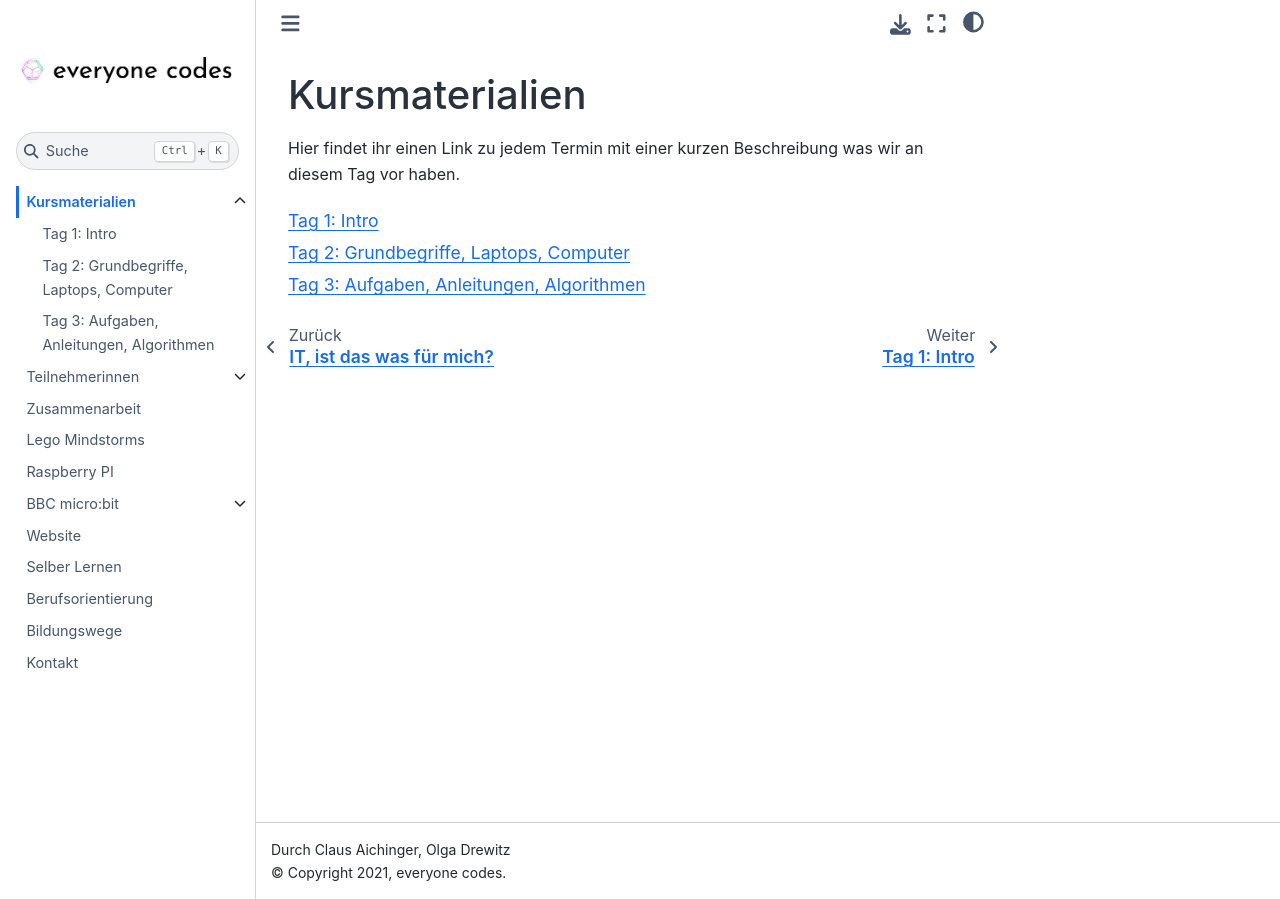
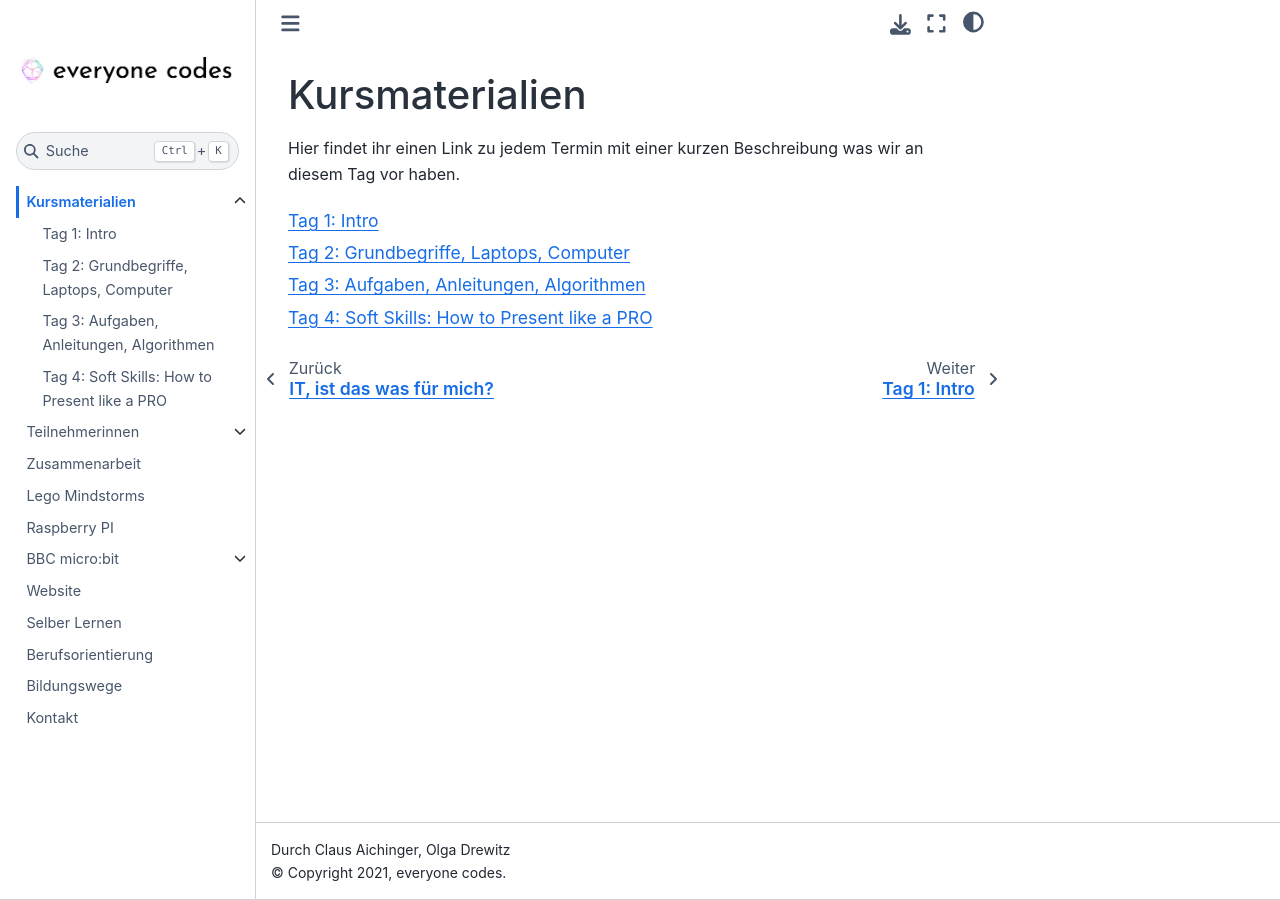
Before and after one commit to ec-mentors/IT-ist-das-was-fuer-mich-i03, a Sphinx documentation site: the page built from source/course/index.md, in a window 1280 px wide. Built offline with Sphinx 7.4.7 and the Sphinx Book theme 1.1.4, drawn with Linux system fonts in a browser that asks for light colours.

Commit message:
Add placeholder for day_04 present like a PRO

````diff
--- /dev/null
+++ b/source/course/day_04_soft_skills_communication_and_presentation/index.md
@@ -0,0 +1,5 @@
+# Tag 4: Soft Skills: How to Present like a PRO
+
+Gratulation zur ersten Kurswoche! 🎊
+
+Heute steht "Kommunikation und Präsentation" am Prpgramm.
--- a/source/course/index.md
+++ b/source/course/index.md
@@ -11,6 +11,7 @@ Beschreibung was wir an diesem Tag vor haben.
 day_01/index
 day_02/index
 day_03/index
+day_04_soft_skills_communication_and_presentation/index
 ```
 
 %day_*/index
````
